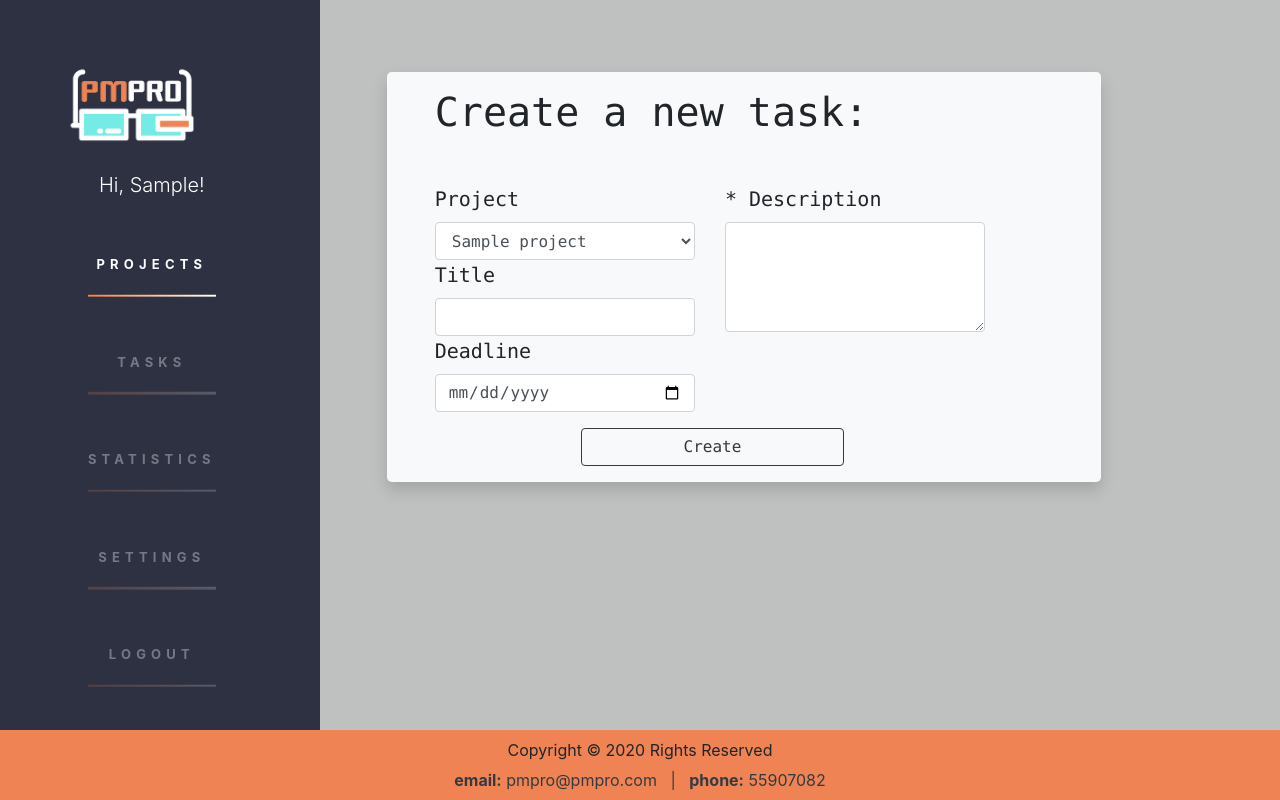
After one commit to astDeniss/pmpro, a Django app: page /tasks/add/ in a window 1280 px wide. The commit adds this page. Run offline with Django 3.2, Linux system fonts and the light colour scheme; a user stored in the database is signed in; tables that the repository leaves empty hold one stand-in row (values such as "Sample post"); some libraries are stand-ins or nearby versions.

Commit message:
task adding

```diff
--- a/PMpro/tasks/forms.py
+++ b/PMpro/tasks/forms.py
@@ -1,5 +1,5 @@
 from django import forms
-from .models import Project
+from .models import Project, Task
 
 
 class ProjectForm(forms.ModelForm):
@@ -7,3 +7,10 @@ class ProjectForm(forms.ModelForm):
     class Meta:
         model = Project
         fields = ('title', 'description', 'deadline',)
+
+
+class TaskForm(forms.ModelForm):
+
+    class Meta:
+        model = Task
+        fields = ('title', 'description', 'deadline', "project",)
--- a/PMpro/tasks/urls.py
+++ b/PMpro/tasks/urls.py
@@ -1,6 +1,6 @@
 from django.contrib.auth.decorators import login_required
 from django.urls import path
-from .views import ProjectListView, add_project, \
+from .views import ProjectListView, add_project, add_task, \
     ProjectDetailView, ProjectDeleteView, \
     TaskListView, ProjectUpdateView, project_analytics
 
@@ -13,5 +13,6 @@ urlpatterns = [
     path('projects/update/<int:pk>/', login_required(ProjectUpdateView.as_view()), name="project-update"),
     path('tasks/', login_required(TaskListView.as_view()), name="tasks-list"),
     path('projects/analytics/<int:pk>/', login_required(project_analytics), name="project-analytics"),
+    path('tasks/add/', login_required(add_task), name="add-task"),
 
 ]
--- a/PMpro/tasks/views.py
+++ b/PMpro/tasks/views.py
@@ -5,9 +5,9 @@ from django.views.generic import DeleteView
 from django.views.generic.detail import DetailView
 from django.views.generic.list import ListView
 from django.views.generic.edit import UpdateView
-from .models import Project
+from .models import Project, Task
 from users.models import Manager
-from .forms import ProjectForm
+from .forms import ProjectForm, TaskForm
 from datetime import datetime, timezone
 
 
@@ -43,6 +43,28 @@ def add_project(request):
     else:
         form = ProjectForm()
         return render(request, 'create_new_project.html', {'form': form})
+
+
+def add_task(request):
+    project_titles = Project.objects.all()
+
+    if request.method == "POST":
+        form = TaskForm(request.POST)
+        if form.is_valid():
+            form.save()
+
+            title = form.cleaned_data.get('title')
+            description = form.cleaned_data.get('description')
+            deadline = form.cleaned_data.get('deadline')
+            project = form.cleaned_data.get('project')
+
+            task = Task(title=title, description=description, deadline=deadline, project_id="project")
+            #task.save()
+            return redirect('tasks-list')
+    else:
+        form = TaskForm()
+        args = {'form': form, "project_titles":project_titles}
+        return render(request, 'create_new_task.html', args)
 
 
 class ProjectDetailView(DetailView):
--- /dev/null
+++ b/PMpro/templates/create_new_task.html
@@ -0,0 +1,43 @@
+{% extends 'base.html' %}
+
+{% block title %}PMpro: Add New Task{% endblock %}
+
+{% block content %}
+    <div class="ml-5">
+
+        <div class="col-10">
+
+            <form method="POST" class="post-form pt-3 pb-3 bg-light pl-5 mt-5 shadow rounded-lg">
+                {% csrf_token %}
+                <h1 class="mb-5"> Create a new task: </h1>
+                <div class="row">
+                    <div class="col-5">
+
+                        <label class="control-label">Project</label>
+                        <select type="select" class="form-control" name="project" id="project">
+
+                        {% for project in project_titles %}
+                             <option value="{{project.id}}">{{project.title}}</option>
+                        {% endfor %}
+
+                        </select>
+                        <label class="control-label">Title</label>
+                        <input type="text" class="form-control" name="title" id="title">
+                        <label class="control-label">Deadline</label>
+                        <input type="date" class="form-control" name="deadline" id="deadline" placeholder="format mm/dd/yyyy">
+
+                    </div>
+                    <div class="col-5">
+                        <label class="control-label">* Description</label>
+                        <textarea class="form-control" name="description" rows="4"></textarea>
+                    </div>
+                </div>
+
+                <div class="col-10 text-center">
+                    <input type="submit" class="form-control btn btn-outline-dark w-50 mt-3" value="Create">
+                </div>
+
+            </form>
+        </div>
+    </div>
+{% endblock content %}
--- a/PMpro/templates/tasks.html
+++ b/PMpro/templates/tasks.html
@@ -6,7 +6,7 @@
     <div class="ml-5">
         <h1 class="mb-5"> Your tasks: </h1>
         <div class="col-9 mb-5 d-flex flex-row-reverse">
-            <a href="{% url 'tasks-list' %}" class="btn btn-outline-dark w-10 shadow">ADD NEW</a>
+            <a href="{% url 'add-task' %}" class="btn btn-outline-dark w-10 shadow">ADD NEW</a>
         </div>
 
         <div class="rounded-bottom border border-light bg-white pt-4">
```
